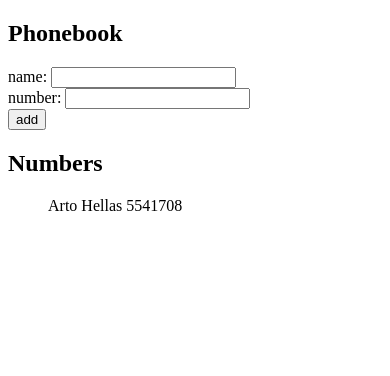
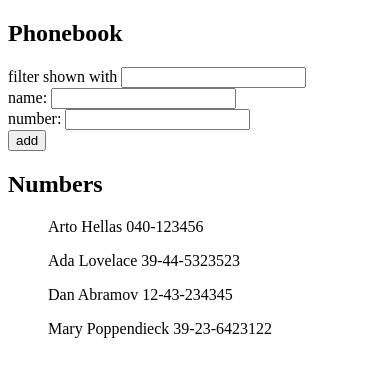
Before and after one commit to mstath1s/part2, a React (Create React App) app in the folder Phonebook/: page / in a window 390 px wide. Shown: the top 376 px of the page. Built offline with nearby package versions, Linux system fonts and the light colour scheme.

Commit message:
2.9 Phonebook

```diff
--- a/Phonebook/src/App.js
+++ b/Phonebook/src/App.js
@@ -1,15 +1,48 @@
 import { useState } from 'react'
 
+const Output = ({ filtered, full, searchField }) => {
+  console.log(filtered.length)
 
+   if (searchField.length === 0)
+   {
+    return (
+    full.map(
+      person => {
+        return (
+          <ul >
+            {person.name}{" "}
+            {person.number}
+          </ul>
+        )
+      })
+    )
+   }
+ return (
+  filtered.map(
+    person => {
+      return (
+        <ul >
+          {person.name}{" "}
+          {person.number}
+        </ul>
+      )
+    })
+  )
+
+
+
+}
 const App = () => {
   const [persons, setPersons] = useState([
-    {
-      name: 'Arto Hellas',
-      number:'5541708'
-    }
+    { name: 'Arto Hellas', number: '040-123456', id: 1 },
+    { name: 'Ada Lovelace', number: '39-44-5323523', id: 2 },
+    { name: 'Dan Abramov', number: '12-43-234345', id: 3 },
+    { name: 'Mary Poppendieck', number: '39-23-6423122', id: 4 }
   ])
   const [newName, setNewName] = useState('')
   const [newNumber, setNewNumber] = useState('')
+  const [newFilter, setFilter] = useState('')
+  const [filteredPersons, setFilteredPersons] = useState('')
 
 
   const addName = (event) => {
@@ -25,12 +58,20 @@ const App = () => {
       setPersons(persons.concat(nameObject))
     }
     else {
-      console.log(`${newName} is already added to phonebook`)
+      alert(`${newName} is already added to phonebook`)
     }
     setNewName('')
     setNewNumber('')
 
   }
+
+  const searchField = (event) => {
+    //event.preventDefault()
+    // const filteredPersons = persons.filter(n => n.name.includes(newFilter))
+    //console.log(`${newFilter} is already added to`)
+
+  }
+
   const handleNumberChange = (event) => {
     console.log(event.target.value)
     setNewNumber(event.target.value)
@@ -39,34 +80,52 @@ const App = () => {
     console.log(event.target.value)
     setNewName(event.target.value)
   }
+  const handleFilter = (event) => {
+    console.log(event.target.value)
+    setFilter(event.target.value)
+    //  searchField(event)
+    const filteredPersons = persons.filter(p => {
+      // console.log(p.name)
+      return p.name.toLowerCase().includes(event.target.value.toLowerCase())
+    }
+    )
+    setFilteredPersons(filteredPersons)
+
+    //console.log(`${filteredPersons.length} is already added to`)
+  }
+
   return (
     <div>
       <h2>Phonebook</h2>
+      <form>
+        <div>
+          filter shown with <input value={newFilter}
+            onChange={handleFilter} />
+        </div>
+        <div>
+
+        </div>
+      </form>
+
       <form onSubmit={addName}>
         <div>
           name: <input value={newName}
             onChange={handleNameChange} />
         </div>
         <div>number: <input value={newNumber}
-            onChange={handleNumberChange} />
+          onChange={handleNumberChange} />
         </div>
         <div>
           <button type="submit">add</button>
         </div>
       </form>
+
       <h2>Numbers</h2>
-      {
-        persons.map(
-          person => {
-            return (
-              <ul>
-                {person.name}{" "}
-                {person.number}
-              </ul>
-            )
-          })
-      }
-    </div>
+
+      {<Output filtered={filteredPersons} full={persons} searchField={newFilter}/>}
+
+
+    </div >
   )
 }
 
```
